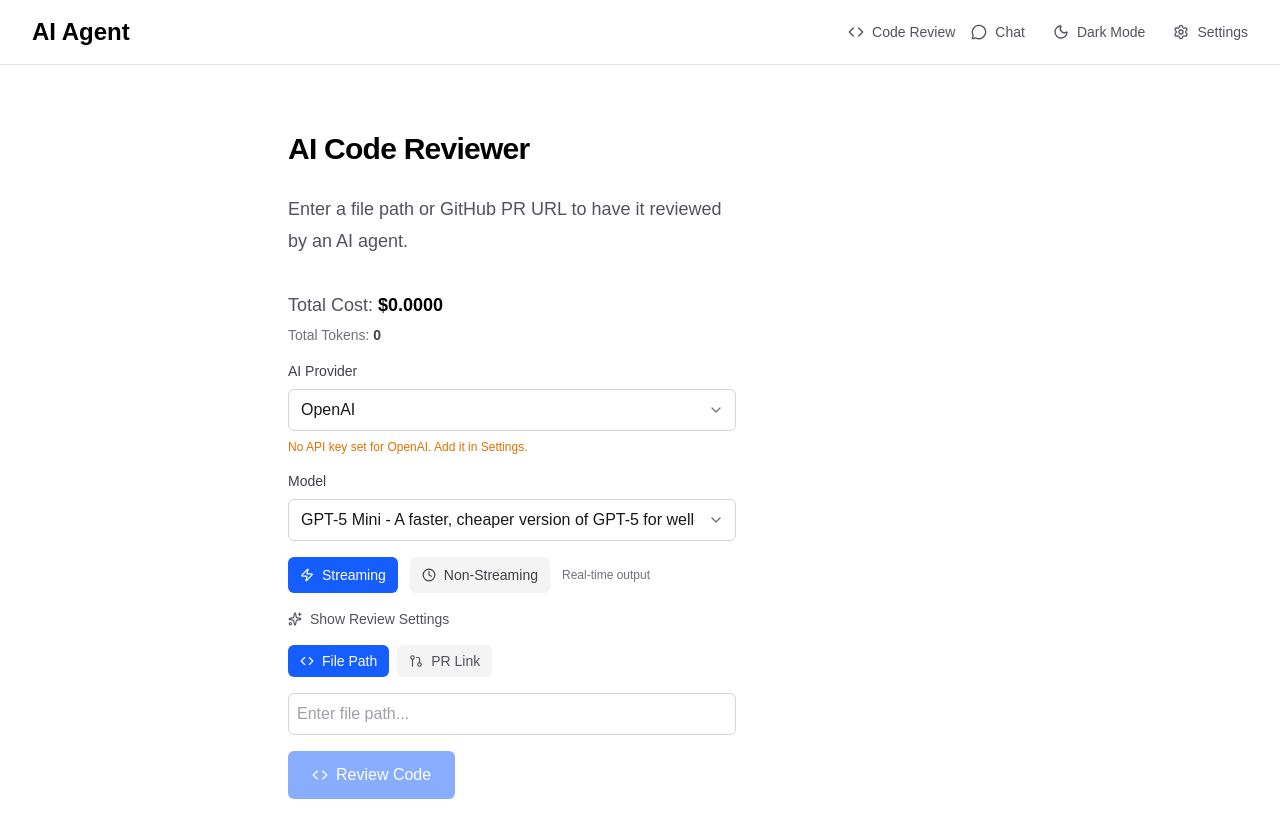
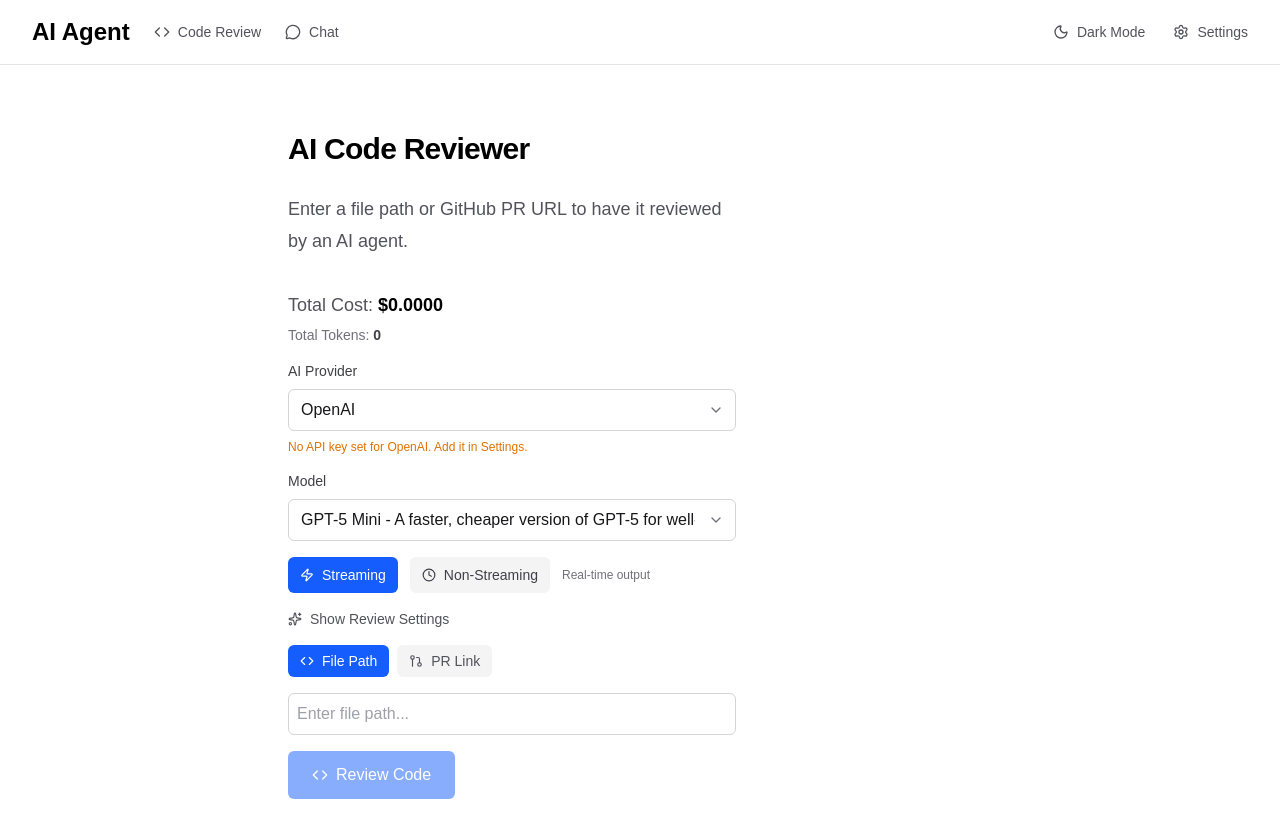
Before and after one commit to xiongemi/my-ai-app, a Next.js app: page / in a window 1280 px wide. Shown: the top 838 px of the page. Built offline with nearby package versions, Linux system fonts and the light colour scheme.

Commit message:
move code review to left side

```diff
--- a/app/layout.tsx
+++ b/app/layout.tsx
@@ -36,10 +36,10 @@ export default function RootLayout({
           <BillingProvider>
             <header className="w-full border-b border-zinc-200 dark:border-zinc-800">
               <div className="flex items-center justify-between h-16 px-4 mx-auto max-w-7xl sm:px-6 lg:px-8">
-                <h1 className="text-2xl font-bold text-black dark:text-white">
-                  <Link href="/">AI Agent</Link>
-                </h1>
-                <div className="flex items-center gap-4">
+                <div className="flex items-center gap-6">
+                  <h1 className="text-2xl font-bold text-black dark:text-white">
+                    <Link href="/">AI Agent</Link>
+                  </h1>
                   <Link
                     href="/"
                     className="flex items-center gap-2 text-sm font-medium text-zinc-600 dark:text-zinc-400 hover:text-black dark:hover:text-white"
@@ -54,6 +54,8 @@ export default function RootLayout({
                     <MessageCircle size={16} />
                     Chat
                   </Link>
+                </div>
+                <div className="flex items-center gap-4">
                   <ThemeSwitcher />
                   <Link
                     href="/settings"
```
